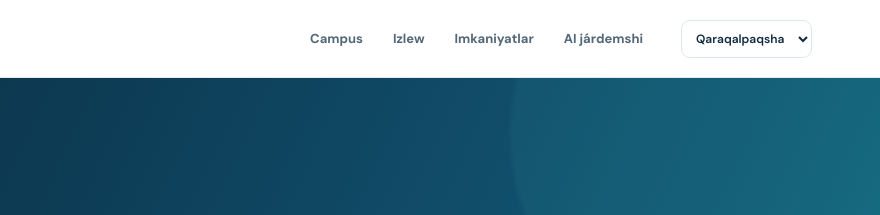
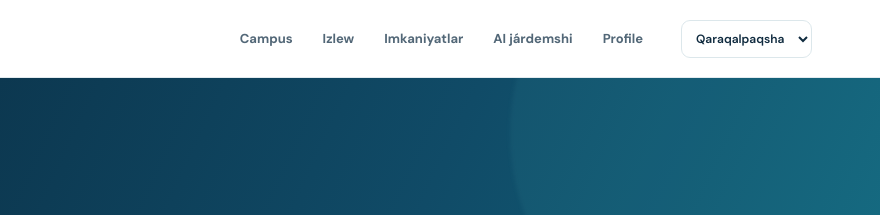
Before and after one commit to Shaxlo2027/uniworld, a plain HTML site: page index-v2.html in a window 1280 px wide. Shown: the top 215 px of the page, 400-1280 px from the left. Drawn offline with Linux system fonts and the light colour scheme.

Commit message:
Add Profile to homepage navigation

```diff
--- a/index-v2.html
+++ b/index-v2.html
@@ -21,6 +21,7 @@
         <a href="./discover.html" data-i18n="navDiscover">Discover</a>
         <a href="./opportunities.html" data-i18n="navOpportunities">Opportunities</a>
         <a href="./assistant.html" data-i18n="navGuide">AI Assistant</a>
+        <a href="./profile.html" data-i18n="navProfile">Profile</a>
       </nav>
       <label class="language-picker"><span class="sr-only">Language</span>
         <select id="languageSelect" aria-label="Select language">
```
